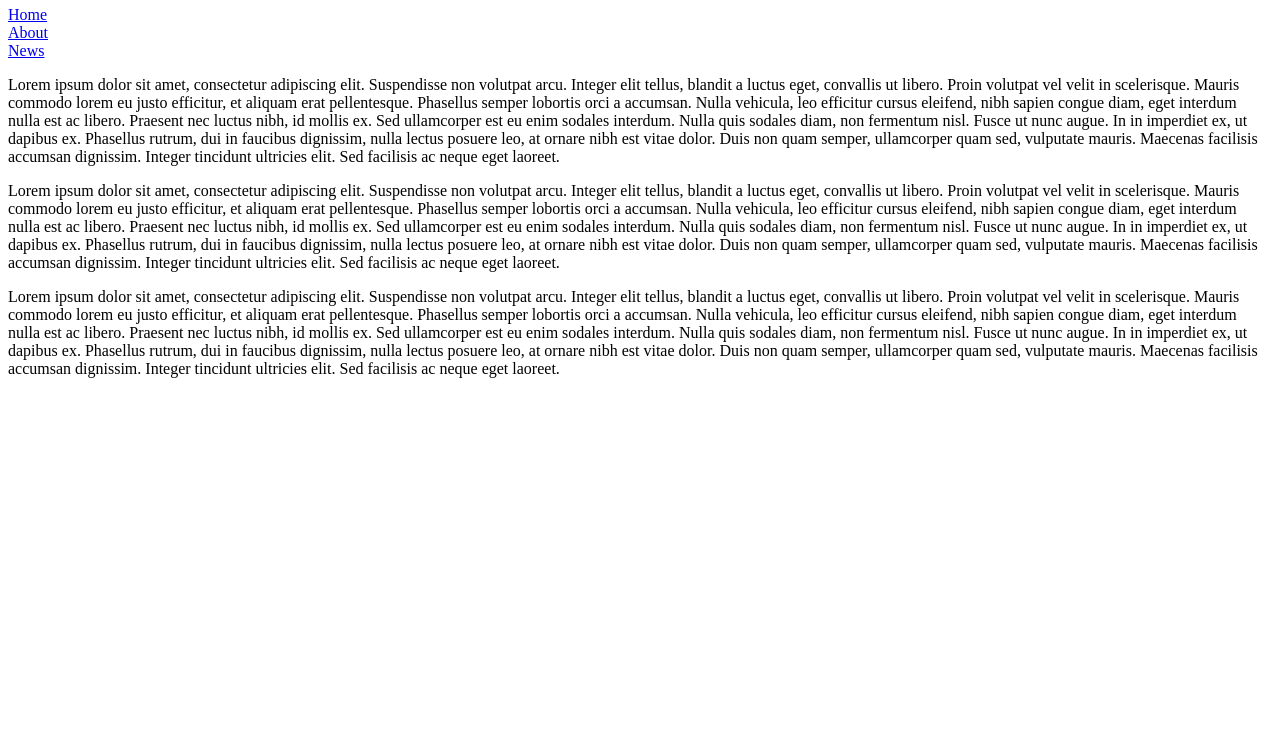
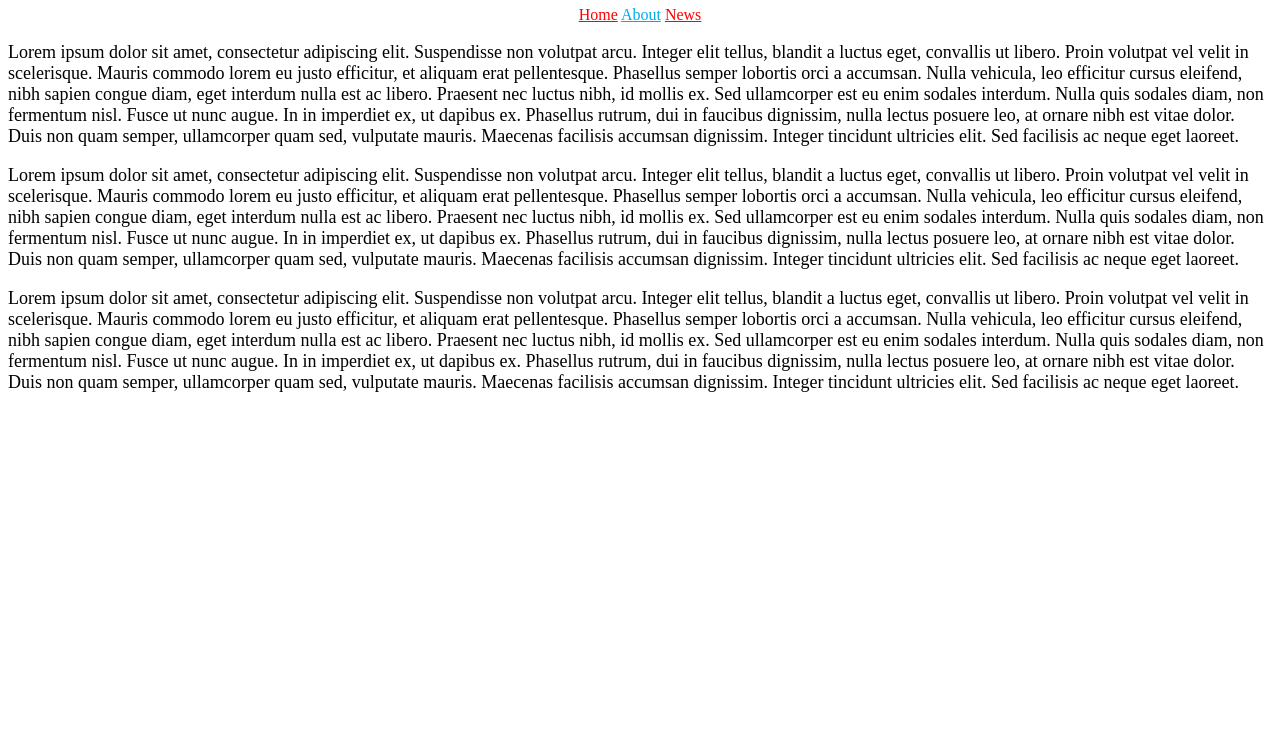
Before and after one commit to chorita/comit-exercises, a plain HTML site: page Exercise 13-CSS/about.html in a window 1280 px wide. Shown: the part 60-800 px from the top of the page. Drawn offline with Linux system fonts and the light colour scheme.

Commit message:
Fixing all links

```diff
--- a/Exercise 13-CSS/about.html
+++ b/Exercise 13-CSS/about.html
@@ -2,13 +2,14 @@
 <head>
     <meta charset="UTF-8">
     <meta name="viewport" content="width=device-width, initial-scale=1.0">
+    <link rel="stylesheet" href="style.css" />
     <title>About</title>
 <body>
     <header>
         <h1>About</h1>
         <nav>
             <a href="index.html">Home</a>
-            <div><a class="navlink" href="about.html">About</a></div>
+            <a class="navlink" href="about.html">About</a>
             <a href="news.html">News</a>
         </nav>
     </header>
--- a/Exercise 13-CSS/style.css
+++ b/Exercise 13-CSS/style.css
@@ -3,8 +3,10 @@ h1{
     }
 nav{
     text-align: center;
-    color: red
     }
+a{
+    color:red
+}
 p {
     font-size: 18px;
     }
```
Also changed, not shown: Exercise 13-CSS/index.html (+1 -1 lines), Exercise 13-CSS/news.html (+2 -1 lines).
